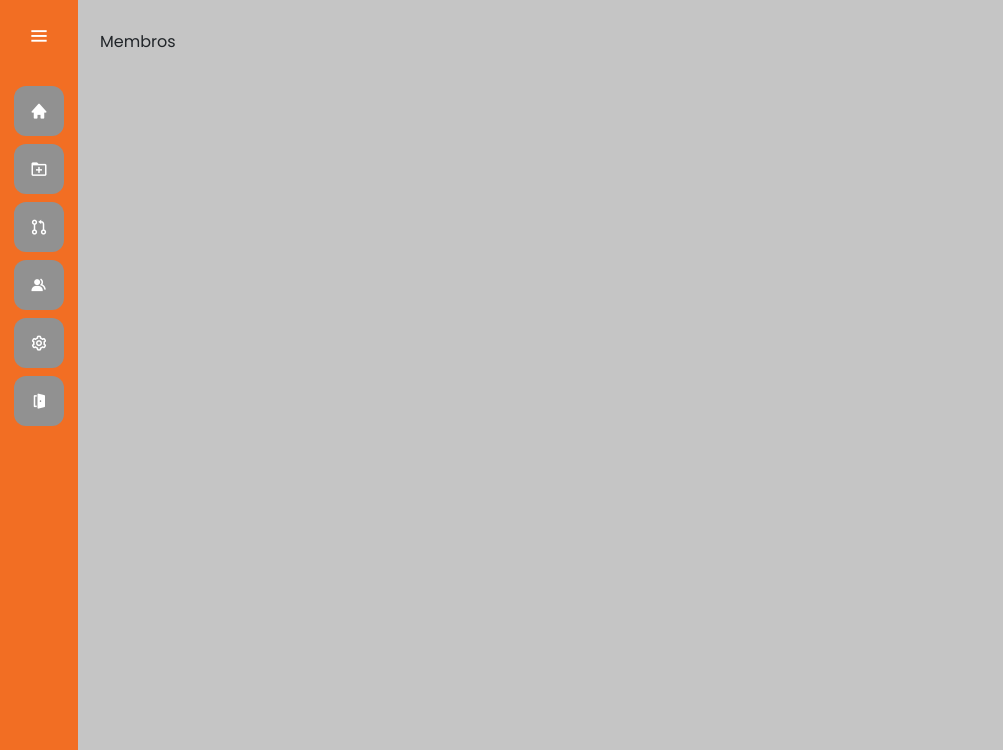
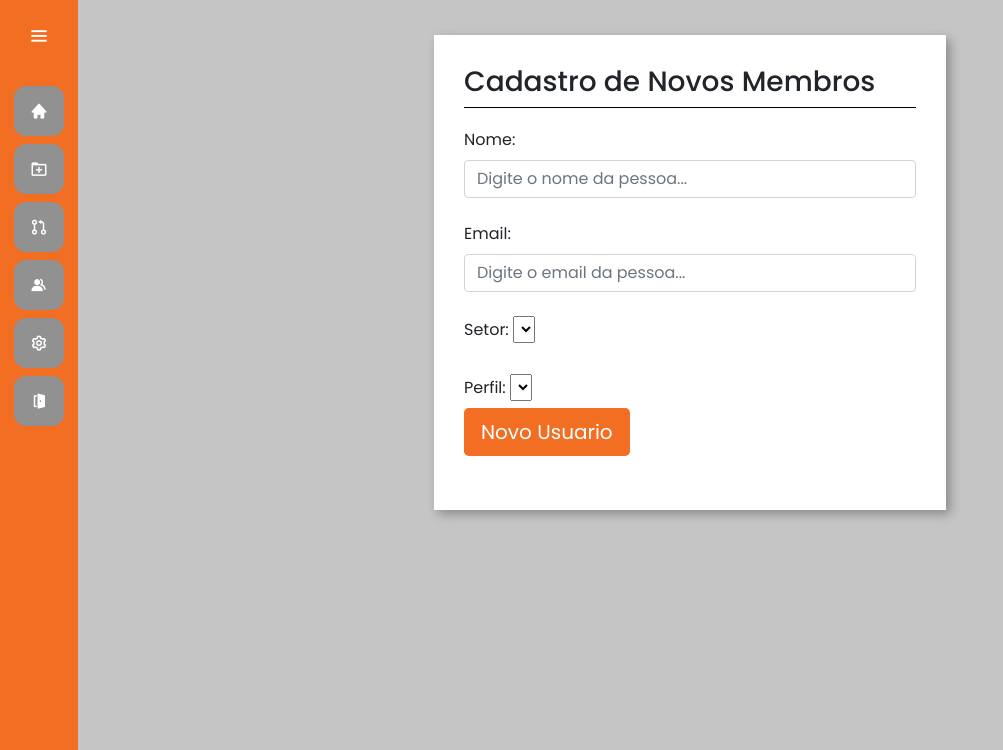
Before and after one commit to RafaelSchneider91/gestao_projetos, a Django app: page /membros/membros/ in a window 1280 px wide. Shown: the top 750 px of the page, without its empty margins (0-1003 px from the left). Run offline with Django 4.2, Linux system fonts and the light colour scheme; a user stored in the database is signed in; lists and menus that the app fills with data are empty.

Commit message:
atualizacao24042023

```diff
--- a/membros/templates/membros.html
+++ b/membros/templates/membros.html
@@ -1,9 +1,86 @@
 {% extends 'base.html' %}
 
-{% block titulo %}Membros |{% endblock titulo %}
+{% block titulo %}Cadastro Novos Membros |{% endblock titulo %}
 
-{% block 'conteudo' %}
+{% block 'head' %}
+{% load static %}
 
-<P> Membros </P>
+<link href="{% static 'membros/css/membros.css' %}" rel="stylesheet">
 
-{% endblock 'conteudo' %}
+{% endblock %}
+
+{% block 'body' %}
+
+    <div class="wrapper">
+        <div class="box">
+            <div class="header">
+                <h3 class="titulo">Cadastro de Novos Membros</h3>
+            </div>
+
+                {% comment %} mensagem de alerta! {% endcomment %}
+                {% if messages %}
+
+                    {% for message in messages %}
+                        <br>
+                        <section class="alert {{message.tags}}">
+                            {{message}}
+                        </section>
+                    {% endfor %}
+                {% endif %}
+
+
+            <div class="body-box">
+                <form action="#" method="POST" enctype="multipart/form-data">{% csrf_token %}
+                    <div class="row">
+                    <div class="col-md">
+                        <label>Nome:</label>
+                        <input type="text" class="form-control" name="nome" placeholder="Digite o nome da pessoa...">
+                    </div>
+                    </div>
+                    <br>
+                    <div class="row">
+                    </div>
+                    <div class="row">
+                        <div class="col-md">
+                            <label>Email:</label>
+                            <input type="email" class="form-control" name="nome" placeholder="Digite o email da pessoa...">
+                        </div>
+                    </div>
+                    <br>
+                    <div class="row">
+                        <div class="col-md">
+                            <label>Setor:</label>
+                                <select class="form-select input-tarefa" name="setor_demanda_id">
+                                    {% for setor in setores %}
+
+                                        <option value={{setor.id}}>{{setor}}</option>
+
+                                    {% endfor %}
+
+                                </select>
+                        </div>
+                    </div>
+                    <br>
+
+                    <div class="row">
+                        <div class="col-md">
+                            <label>Perfil:</label>
+                                <select class="form-select input-tarefa" name="setor_demanda_id">
+                                    {% for setor in setores %}
+                                        <option value={{setor.id}}>{{setor}}</option>
+                                    {% endfor %}
+
+                                </select>
+                        </div>
+                    </div>
+
+                    <input type="submit" value="Novo Usuario" class="btn btn-lg btn-orange">
+                </form>
+
+                <br>
+
+            </div>
+        </div>
+    </div>
+
+{% endblock%}
--- a/templates/static/base/css/base.css
+++ b/templates/static/base/css/base.css
@@ -5,6 +5,11 @@
   box-sizing: border-box;
   font-family: "Poppins" , sans-serif;
 }
+
+a {
+  text-decoration: none !important;
+}
+
 .sidebar{
   position: fixed;
   left: 0;
@@ -115,7 +120,7 @@
   padding: 0 20px 0 50px;
   width: 100%;
 }
-.sidebar .bx1-search{
+.sidebar .bx-search{
   position: absolute;
   top: 50%;
   left: 0;
@@ -124,11 +129,11 @@
   background: var(--main-color);
   color: #FFF;
 }
-.sidebar.open .bx1-search:hover{
+.sidebar.open .bx-search:hover{
   background: var(--main-color);
   color: #FFF;
 }
-.sidebar .bx1-search:hover{
+.sidebar .bx-search:hover{
   background: #FFF;
   color: var(--main-color);
 }
--- /dev/null
+++ b/templates/static/membros/css/membros.css
@@ -0,0 +1,41 @@
+.wrapper {
+    margin-top: 3%;
+    display: flex;
+    flex-direction: row;
+    justify-content: center;
+    align-items: center;
+}
+
+.box {
+    padding: 30px;
+    width: 40vw;
+    background: #fff;
+    box-shadow: 4px 4px 10px rgba(0,0,0,.3);
+}
+
+.header{
+    border-bottom: 1px solid black;
+}
+
+.body-box{
+    margin-top: 20px;
+}
+
+.btn-orange{
+
+    background-color: #f26e23;
+    color: white;
+}
+
+.btn-orange:hover{
+
+    background-color: #f26e23;
+    color: white;
+}
+
+@media (max-width: 1000px)
+{
+    .box{
+        width: 80vw;
+    }
+}
```
Also changed, not shown: demandas/templates/demandas_projeto.html (+26 -4 lines), projetos/templates/cadastro_projeto.html (+4 -3 lines), projetos/templates/projetos.html (+14 -5 lines), projetos/views.py (+9 -4 lines), templates/static/base/css/projeto_demanda.css (added, +46 -0 lines), templates/static/projetos/css/projetos.css (+2 -6 lines), README.md.
